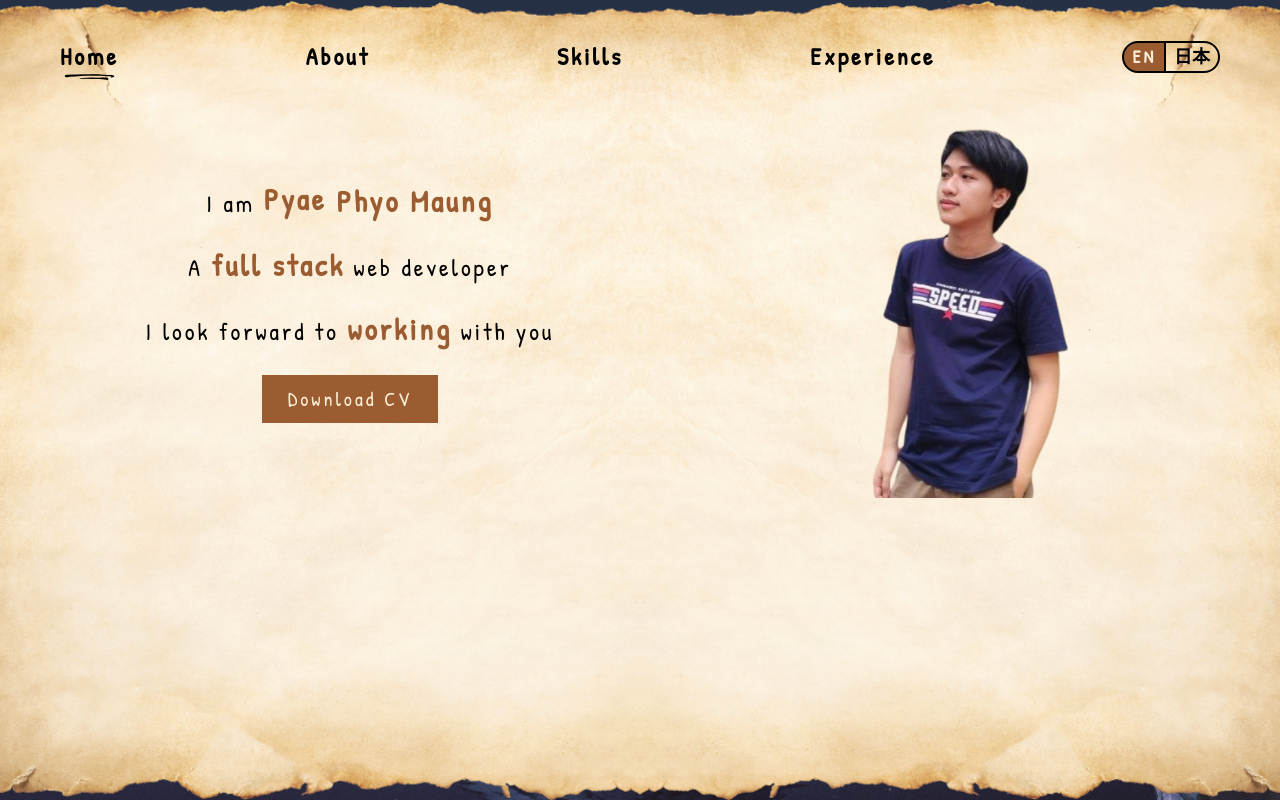
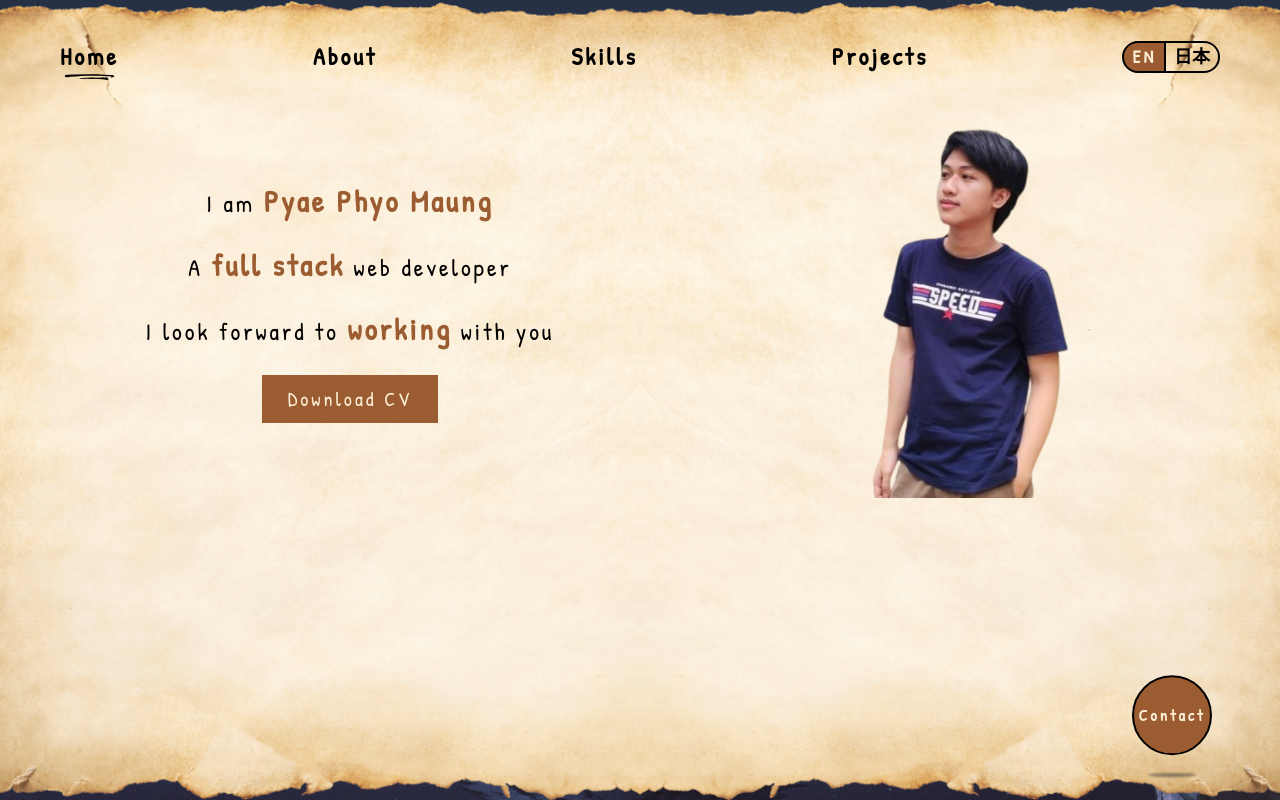
Before and after one commit to PyaePhyoMaung7/portfolio-v1, a Vue app: page / in a window 1280 px wide. Built offline with nearby package versions, Linux system fonts and the light colour scheme; some icons are missing; a web font is replaced by a local one.

Commit message:
add bouncing contact button

```diff
--- a/src/locales/en.json
+++ b/src/locales/en.json
@@ -3,7 +3,7 @@
     "home": "Home",
     "about": "About",
     "skills": "Skills",
-    "experience": "Experience",
+    "project": "Projects",
     "contact": "Contact"
   },
   "home": {
--- a/src/locales/ja.json
+++ b/src/locales/ja.json
@@ -3,7 +3,7 @@
     "home": "ホーム",
     "about": "私について",
     "skills": "スキル",
-    "experience": "経験",
+    "project": "プロジェクト",
     "contact": "ご連絡"
   },
   "home": {
--- a/src/views/HomeView.vue
+++ b/src/views/HomeView.vue
@@ -57,7 +57,7 @@
               :class="['text-2xl', { 'tab-active': activeTab === 'experience' }]"
               @click.prevent="changeTab('experience')"
             >
-              {{ t('nav.experience') }}
+              {{ t('nav.project') }}
             </a>
           </li>
           <li class="overflow-hidden select-none shadow-inner">
@@ -275,7 +275,7 @@
             </div>
           </section>
           <section id="skills" class="skills h-130 mt-15" style="border: red">
-            <div class="">
+            <div class="h-full flex flex-col justify-center items-center">
               <div class="flex justify-center items-center gap-25 mb-15">
                 <img
                   class="tech-icon cursor-pointer"
@@ -363,6 +363,18 @@
           <section id="experience" class="experience"></section>
           <section id="contact" class="contact"></section>
         </div>
+      </div>
+      <div class="absolute right-17 bottom-5 overflow-hidden pt-5">
+        <button
+          class="contact-btn bg-[#9A5C30] text-[#FCEDD5] border-2 border-black rounded-full cursor-pointer font-bold"
+          style="width: 80px; height: 80px"
+        >
+          {{ t('nav.contact') }}
+        </button>
+        <div
+          class="contact-btn-shadow left-1/2 bg-[#373737] blur-[2px]"
+          style="width: 80px; height: 10px; border-radius: 50%"
+        ></div>
       </div>
     </section>
   </main>
@@ -549,6 +561,45 @@ const runIntroAnimation = () => {
     duration: 0.4,
     ease: 'bounce.out',
   })
+  intro.from(
+    '.contact-btn',
+    {
+      opacity: 0,
+      scale: 0.8,
+      duration: 0.8,
+      ease: 'ease.out',
+    },
+    '<',
+  )
+  intro.from(
+    '.contact-btn-shadow',
+    {
+      opacity: 0,
+      scale: 0.8,
+      duration: 0.8,
+      ease: 'ease.out',
+    },
+    '<',
+  )
+  intro.add(() => {
+    gsap.to('.contact-btn', {
+      y: -15,
+      duration: 0.8,
+      ease: 'ease.inOut',
+      repeat: -1,
+      yoyo: true,
+    })
+
+    gsap.to('.contact-btn-shadow', {
+      scaleX: 0.6,
+      scaleY: 0.4,
+      opacity: 0.5,
+      duration: 0.8,
+      ease: 'power1.out',
+      repeat: -1,
+      yoyo: true,
+    })
+  })
   intro.to({}, { duration: 0.5 })
   intro.add(() => {
     const split = SplitText.create('.jump-text', {
```
